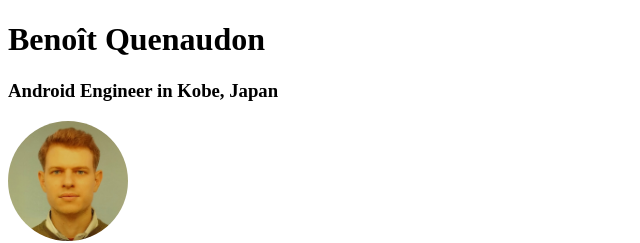
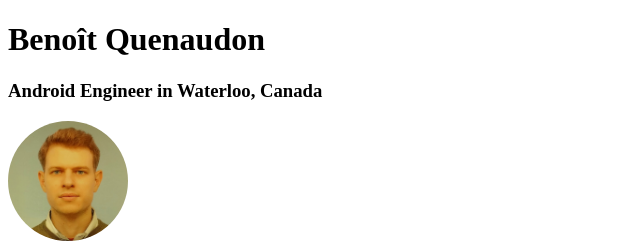
Before and after one commit to oldergod/oldergod.github.io, a plain HTML site: page index.html in a window 1280 px wide. Shown: the top 243 px of the page, 0-640 px from the left. Drawn offline with Linux system fonts and the light colour scheme.

Commit message:
New City

```diff
--- a/index.html
+++ b/index.html
@@ -13,7 +13,7 @@
 
 <body>
   <h1>Benoît Quenaudon</h1>
-  <h3>Android Engineer in Kobe, Japan</h3>
+  <h3>Android Engineer in Waterloo, Canada</h3>
   <div style="width:120px;height:120px;background-image:url(./images/benoit.png);background-size:cover;border-radius:50%;background-repeat:no-repeat;background-position:center center;"></div>
   <ul>
     <li><a href="https://github.com/oldergod" target="_blank">GitHub</a></li>
```
